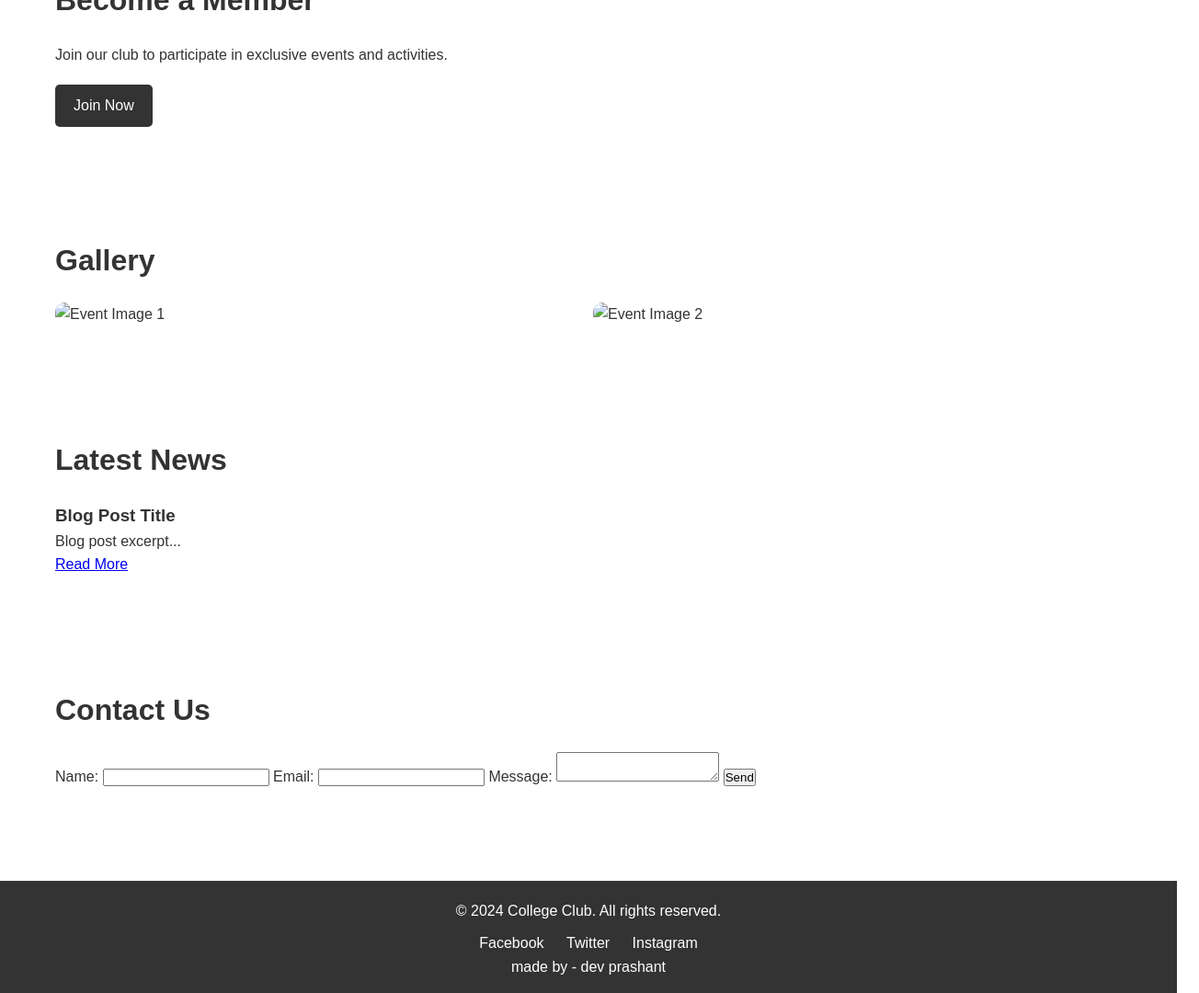
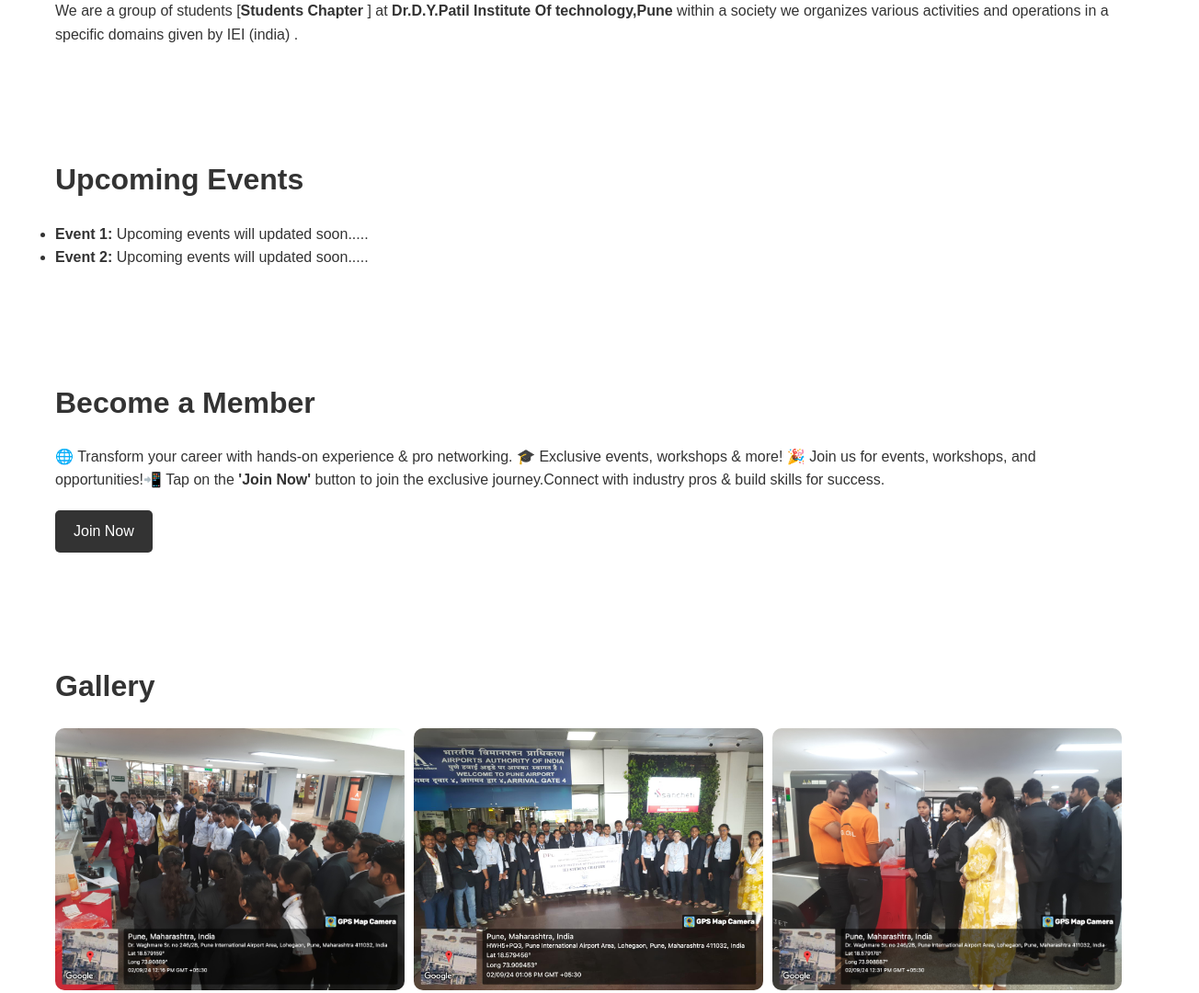
Before and after one commit to prashant5323/iei.dit-off, a plain HTML site: page index.html in a window 1280 px wide. Shown: the part 991-2071 px from the top of the page at 92% size, 1304 px wide, since content can reach past the window. Drawn offline with Linux system fonts and the light colour scheme.

Commit message:
Update index.html

```diff
--- a/index.html
+++ b/index.html
@@ -3,16 +3,16 @@
 <head>
     <meta charset="UTF-8">
     <meta name="viewport" content="width=device-width, initial-scale=1.0">
-    <title>College Club</title>
+    <title>IEI DIT OFFICIAL</title>
     <link rel="stylesheet" href="style.css">
 </head>
 <body>
     <!-- Navigation Bar -->
     <header>
-        <nav>
+        <nav style="background-color: aqua">
             <div class="logo-container">
-                <img src="images/college-logo.png" alt="College Logo" class="college-logo">
-                <div class="club-name">College Club</div>
+                <img src="iei_logo-removebg-preview.png" alt="iei Logo" class="club-logo">
+
             </div>
             <ul class="nav-links">
                 <li><a href="#home">Home</a></li>
@@ -23,44 +23,54 @@
                 <li><a href="#blog">Blog</a></li>
                 <li><a href="#contact">Contact Us</a></li>
             </ul>
+
+
+
+            <img src="dpu logo.png" alt="College Logo" class="college-logo">
+
+
         </nav>
     </header>
 
     <!-- Homepage Section -->
-    <section id="home" class="hero-section">
-        <h1>Welcome to the College Club</h1>
+    <section id="home" class="hero-section" style="background-color: #FFF6E9">
+
+        <h1>Welcome To <br>𝕿𝖍𝖊 𝕴𝖓𝖘𝖙𝖎𝖙𝖚𝖙𝖎𝖔𝖓𝖘 𝕺𝖋 𝕰𝖓𝖌𝖎𝖓𝖊𝖊𝖗𝖘 (𝕴𝖓𝖉𝖎𝖆)</h1>
+        <p class="dept"> Students Chapter Dr.D.Y Patil Institute Of Technology,Pune <br> department of Electronics & Telecommunications Engg.</p>
         <p>Connecting students, building skills, and creating unforgettable experiences.</p>
-        <a href="#membership" class="cta-button">Join Us</a>
+        <a href="https://docs.google.com/forms/d/e/1FAIpQLSdAbg44ilETh5NC3ys62RNpWQWFDMbZuuhPJkeh_AonKv3Btg/viewform?usp=sf_link" class="cta-button" id="btn"><p id="join">Join Us </p></a>
     </section>
 
     <!-- About Us Section -->
     <section id="about">
         <h2>About Us</h2>
-        <p>The College Club is dedicated to bringing together students with similar interests...</p>
+        <p id="about-us">The Institution of Engineers (India) [IEI] is the largest multi-disciplinary professional body of engineers, established in 1920 with its Headquarters located in Kolkata and incorporated under Royal Charter on 9th September, 1935 by the then His Majesty of King George V. The Royal Charter endowed the Institution with the responsibility to promote the general advancement of engineering amongst its members and persons attached to the Institution. he Institution of Engineers (India) is the first professional body to represent India in several International Bodies, such as the World Mining Congress (WMC), the World Federation of Engineering Organizations (WFEO), the Commonwealth Engineers’ Council (CEC), the Federation International du Beton (fib), and the Federation of Engineering Institutions of South and Central Asia (FEISCA). It also has bilateral agreements with a number of professional societies across the globe. <br> We are  a group of students [<b>Students Chapter </b>] at <b> Dr.D.Y.Patil Institute Of technology,Pune </b> within a society we organizes various activities and operations  in a specific domains given by IEI (india) .</p>
     </section>
 
     <!-- Events Section -->
     <section id="events">
         <h2>Upcoming Events</h2>
         <ul>
-            <li><strong>Event 1:</strong> Details...</li>
-            <li><strong>Event 2:</strong> Details...</li>
+            <li><strong>Event 1:</strong> Upcoming events will updated soon.....</li>
+            <li><strong>Event 2:</strong> Upcoming events will updated soon.....</li>
         </ul>
     </section>
 
     <!-- Membership Section -->
     <section id="membership">
         <h2>Become a Member</h2>
-        <p>Join our club to participate in exclusive events and activities.</p>
-        <a href="#contact" class="cta-button">Join Now</a>
+        <p id="about-us">🌐 Transform your career with hands-on experience & pro networking. 🎓 Exclusive events, workshops & more! 🎉 Join us for events, workshops, and opportunities!📲 Tap on the <b>'Join Now' </b> button to join the exclusive journey.Connect with industry pros & build skills for success. </p>
+        <a href="https://docs.google.com/forms/d/e/1FAIpQLSdAbg44ilETh5NC3ys62RNpWQWFDMbZuuhPJkeh_AonKv3Btg/viewform?usp=sf_link" class="cta-button" id="btn"><p id="now">Join Now </p></a>
     </section>
 
     <!-- Gallery Section -->
     <section id="gallery">
         <h2>Gallery</h2>
         <div class="gallery-grid">
-            <img src="images/event1.jpg" alt="Event Image 1">
-            <img src="images/event2.jpg" alt="Event Image 2">
+            <img src="WhatsApp Image 2024-09-12 at 9.42.05 PM (1).jpeg" alt="Event Image 1">
+            <img src="WhatsApp Image 2024-09-06 at 7.20.13 PM.jpeg" alt="Event Image 2">
+            <img src="WhatsApp Image 2024-09-12 at 9.42.05 PM (2).jpeg" alt="Event Image 3">
+
         </div>
     </section>
 
@@ -68,8 +78,8 @@
     <section id="blog">
         <h2>Latest News</h2>
         <article>
-            <h3>Blog Post Title</h3>
-            <p>Blog post excerpt...</p>
+            <h3>Pune International Airport Visit</h3>
+            <p id="about-us">The document summarizes a one-day visit by second year B.E. students in Electronics and Communication Engineering to <b>Pune International Airport </b> in lohegoan Pune, India. The students received presentations on the airport's departments and operations. They then visited the Air Traffic Control tower and Equipment Room, where staff explained air traffic management. Students observed live air traffic monitoring and were excited to learn technical details. The visit provided career insights and was a great learning experience for the undergraduate students.</p>
             <a href="#">Read More</a>
         </article>
     </section>
@@ -78,30 +88,32 @@
     <section id="contact">
         <h2>Contact Us</h2>
         <form action="submit_form.php" method="post">
-            <label for="name">Name:</label>
-            <input type="text" id="name" name="name" required>
+            <label for="name" class="label">Name:</label>
+            <input type="text" id="name" name="name" placeholder="Enter Your Name" required>
 
-            <label for="email">Email:</label>
-            <input type="email" id="email" name="email" required>
+            <label for="email" class="label">Email:</label>
+            <input type="email" id="email" name="email" placeholder="Enter Your Email" required>
 
-            <label for="message">Message:</label>
-            <textarea id="message" name="message" required></textarea>
+            <label for="message" class="label">Message:</label>
+            <input type="text" id="message" name="message" placeholder="Drop Your Message here" required>
 
-            <button type="submit">Send</button>
+            <button type="submit" id="submit">Send</button>
         </form>
     </section>
 
     <!-- Footer -->
     <footer>
-        <p>&copy; 2024 College Club. All rights reserved.</p>
+        <p>&copy; 2024 IEI DYPIT OFFICIAL. All rights reserved.</p>
         <div class="social-links">
             <a href="#">Facebook</a>
             <a href="#">Twitter</a>
-            <a href="#">Instagram</a>
+            <a href="https://www.instagram.com/iei_dit/">Instagram</a>
+            <br>
+
         </div>
-        <P> made by - dev prashant</P>
     </footer>
 
     <script src="scripts.js"></script>
+    <p class="pmg"> Website designed and manged by - Dev. Prashant M. Girme contact-7057068485 </p>
 </body>
 </html>
```
